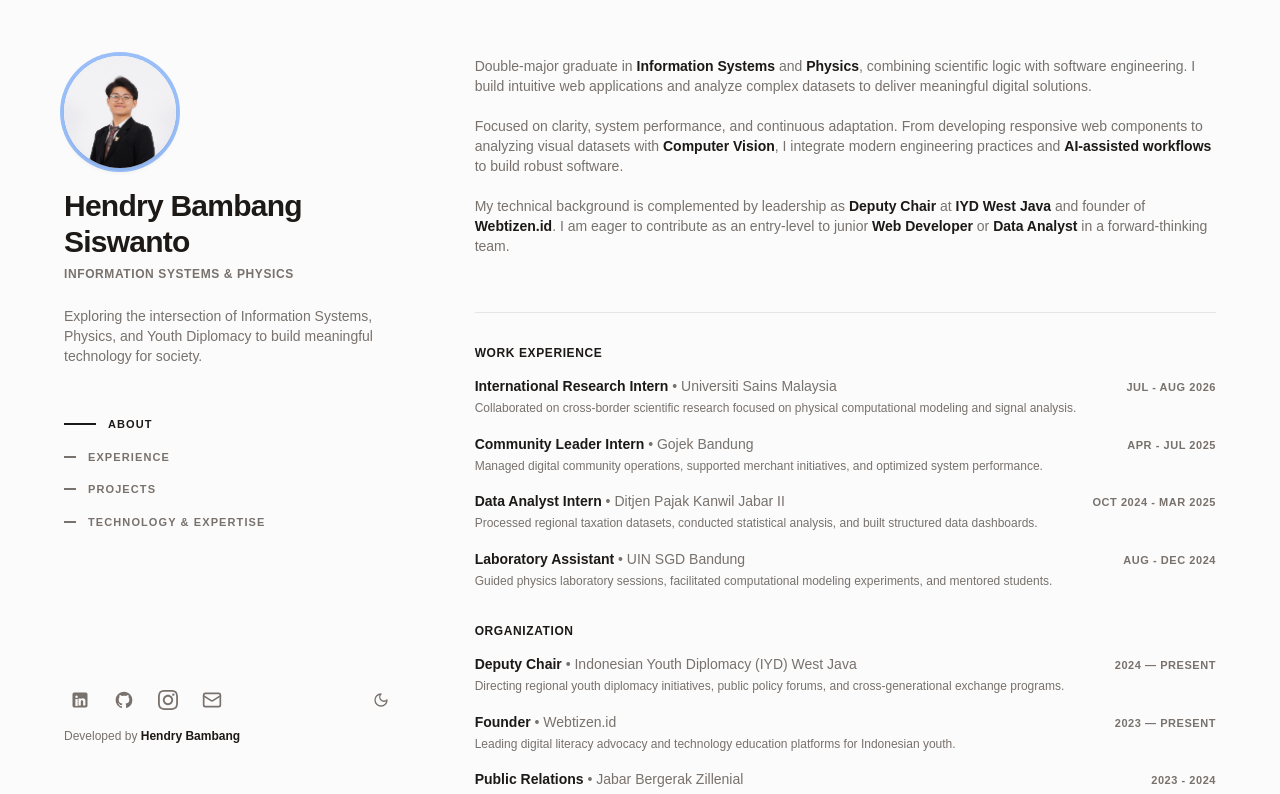
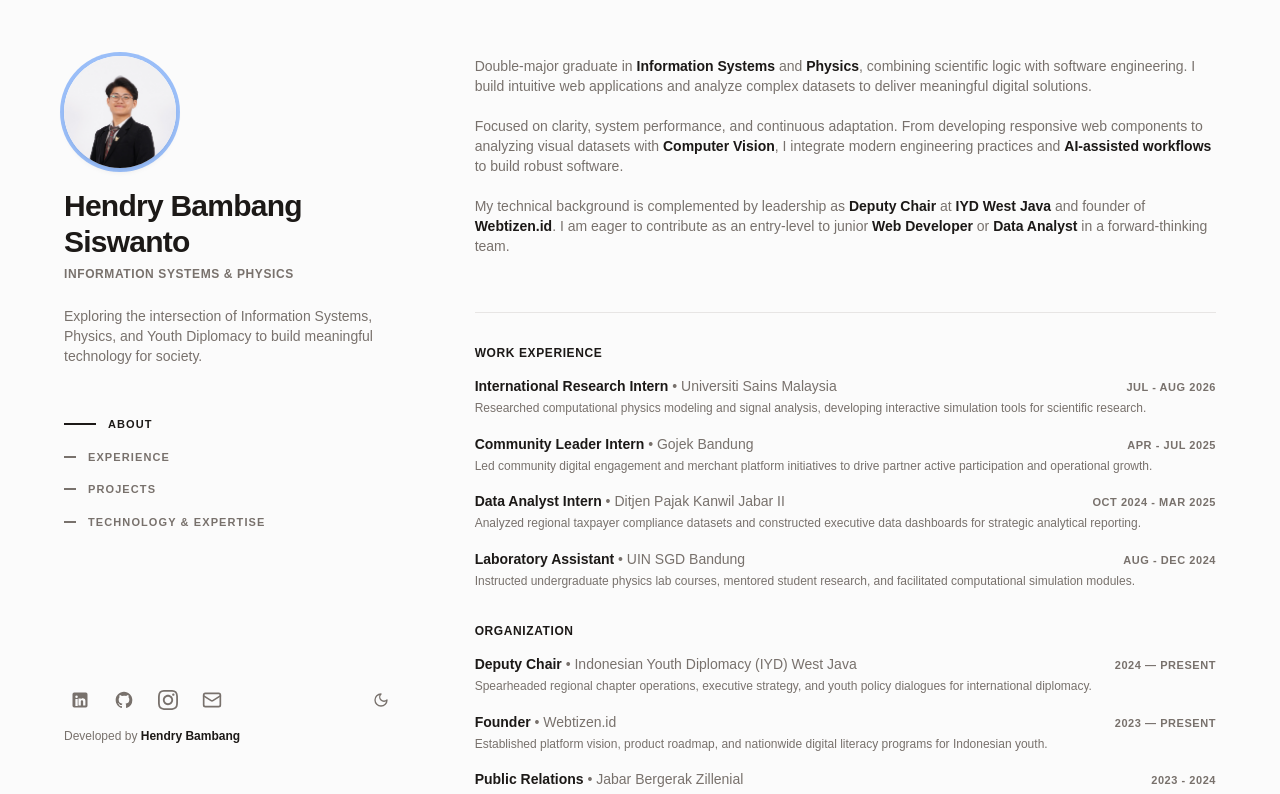
Before and after one commit to workhendry20-creator/personal-website, a Next.js app: page / in a window 1280 px wide. Shown: the top 794 px of the page. Built offline with nearby package versions, Linux system fonts and the light colour scheme.

Commit message:
Tailor work and organization experience descriptions to align directly with specific held roles

```diff
--- a/app/layout.tsx
+++ b/app/layout.tsx
@@ -3,7 +3,7 @@ import { ThemeProvider } from '@/components/ThemeProvider';
 import './globals.css';
 
 export const metadata: Metadata = {
-  title: 'Hendry Bambang Siswanto | Personal Space',
+  title: 'Hendry\'s Personal Space',
   description: 'Personal space, thoughts, and projects by Hendry Bambang Siswanto',
 };
 
--- a/app/page.tsx
+++ b/app/page.tsx
@@ -22,28 +22,28 @@ const workExperiences: ExperienceItem[] = [
     company: 'Universiti Sains Malaysia',
     period: 'JUL - AUG 2026',
     description:
-      'Collaborated on cross-border scientific research focused on physical computational modeling and signal analysis.',
+      'Researched computational physics modeling and signal analysis, developing interactive simulation tools for scientific research.',
   },
   {
     role: 'Community Leader Intern',
     company: 'Gojek Bandung',
     period: 'APR - JUL 2025',
     description:
-      'Managed digital community operations, supported merchant initiatives, and optimized system performance.',
+      'Led community digital engagement and merchant platform initiatives to drive partner active participation and operational growth.',
   },
   {
     role: 'Data Analyst Intern',
     company: 'Ditjen Pajak Kanwil Jabar II',
     period: 'OCT 2024 - MAR 2025',
     description:
-      'Processed regional taxation datasets, conducted statistical analysis, and built structured data dashboards.',
+      'Analyzed regional taxpayer compliance datasets and constructed executive data dashboards for strategic analytical reporting.',
   },
   {
     role: 'Laboratory Assistant',
     company: 'UIN SGD Bandung',
     period: 'AUG - DEC 2024',
     description:
-      'Guided physics laboratory sessions, facilitated computational modeling experiments, and mentored students.',
+      'Instructed undergraduate physics lab courses, mentored student research, and facilitated computational simulation modules.',
   },
 ];
 
@@ -53,21 +53,21 @@ const organizationExperiences: ExperienceItem[] = [
     organization: 'Indonesian Youth Diplomacy (IYD) West Java',
     period: '2024 — Present',
     description:
-      'Directing regional youth diplomacy initiatives, public policy forums, and cross-generational exchange programs.',
+      'Spearheaded regional chapter operations, executive strategy, and youth policy dialogues for international diplomacy.',
   },
   {
     role: 'Founder',
     organization: 'Webtizen.id',
     period: '2023 — Present',
     description:
-      'Leading digital literacy advocacy and technology education platforms for Indonesian youth.',
+      'Established platform vision, product roadmap, and nationwide digital literacy programs for Indonesian youth.',
   },
   {
     role: 'Public Relations',
     organization: 'Jabar Bergerak Zillenial',
     period: '2023 - 2024',
     description:
-      'Managed public communications, media relations, and strategic partnerships for community initiatives.',
+      'Directed press communications, brand messaging, and strategic media partnerships for regional community outreach.',
   },
 ];
 
```
